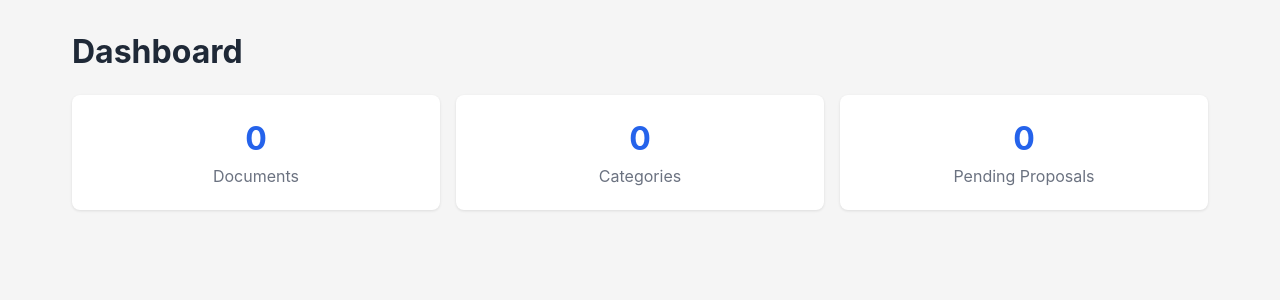
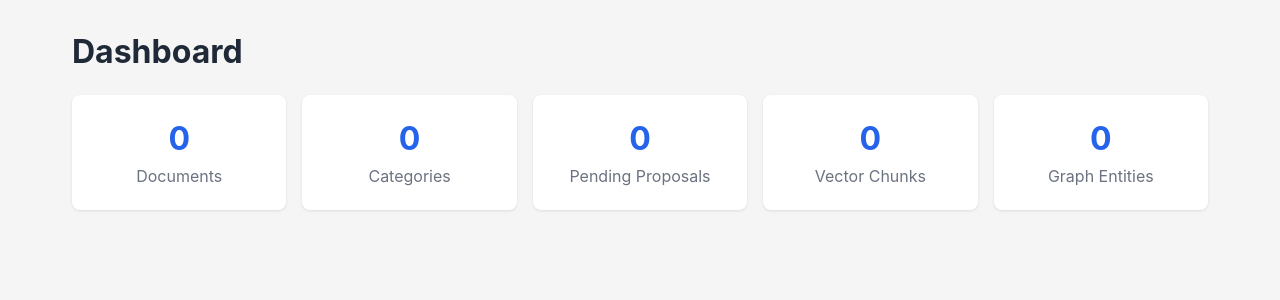
Before and after one commit to mulkeym/sauron, a FastAPI app: page /admin/ in a window 1280 px wide. Shown: the part 56-356 px from the top of the page. Run offline with FastAPI, Linux system fonts and the light colour scheme; data that the repository does not hold is empty; some libraries are stand-ins or nearby versions.

Commit message:
fix: clean up orphaned entities on doc delete + dashboard stats
Document deletion now removes orphaned entities (entities with zero
remaining mentions) after clearing mentions and relationships.

Dashboard now shows 5 stats:
- Documents, Categories, Pending Proposals
- Vector Chunks (from Qdrant)
- Graph Entities (from knowledge graph)

These numbers should always be in sync — if vectors > docs,
something wasn't cleaned up properly.

Co-Authored-By: Claude Opus 4.6 (1M context) <noreply@anthropic.com>

```diff
--- a/src/admin/routes.py
+++ b/src/admin/routes.py
@@ -19,7 +19,24 @@ async def dashboard(request: Request):
     docs = await store.list_documents()
     categories = await store.list_categories()
     proposals = await store.list_proposals(status="pending")
-    return templates.TemplateResponse(request, "dashboard.html", {"doc_count": len(docs), "category_count": len(categories), "pending_proposals": len(proposals)})
+    entities = await store.list_entities(limit=10000)
+
+    # Qdrant stats
+    vector_count = 0
+    try:
+        import httpx
+        from src.config import settings
+        resp = httpx.get(f"http://{settings.qdrant_host}:{settings.qdrant_port}/collections/{settings.qdrant_collection_name}")
+        if resp.status_code == 200:
+            vector_count = resp.json().get("result", {}).get("points_count", 0)
+    except Exception:
+        pass
+
+    return templates.TemplateResponse(request, "dashboard.html", {
+        "doc_count": len(docs), "category_count": len(categories),
+        "pending_proposals": len(proposals), "entity_count": len(entities),
+        "vector_count": vector_count,
+    })
 
 @router.get("/documents", response_class=HTMLResponse)
 async def documents_page(request: Request):
--- a/src/admin/templates/dashboard.html
+++ b/src/admin/templates/dashboard.html
@@ -6,5 +6,7 @@
     <div class="stat-card"><div class="stat-value">{{ doc_count }}</div><div class="stat-label">Documents</div></div>
     <div class="stat-card"><div class="stat-value">{{ category_count }}</div><div class="stat-label">Categories</div></div>
     <div class="stat-card"><div class="stat-value">{{ pending_proposals }}</div><div class="stat-label">Pending Proposals</div></div>
+    <div class="stat-card"><div class="stat-value">{{ vector_count }}</div><div class="stat-label">Vector Chunks</div></div>
+    <div class="stat-card"><div class="stat-value">{{ entity_count }}</div><div class="stat-label">Graph Entities</div></div>
 </div>
 {% endblock %}
--- a/src/db/metadata.py
+++ b/src/db/metadata.py
@@ -174,3 +174,19 @@ class MetadataStore:
             await session.execute(delete(EntityMention).where(EntityMention.doc_id == doc_id))
             await session.execute(delete(Relationship).where(Relationship.doc_id == doc_id))
             await session.commit()
+        # Clean up orphaned entities (no remaining mentions)
+        await self._cleanup_orphaned_entities()
+
+    async def _cleanup_orphaned_entities(self):
+        from sqlalchemy import func
+        async with self.session_factory() as session:
+            # Find entities with zero mentions
+            subq = select(EntityMention.entity_id).distinct()
+            result = await session.execute(
+                select(Entity).where(Entity.id.notin_(subq))
+            )
+            orphans = list(result.scalars().all())
+            if orphans:
+                orphan_ids = [e.id for e in orphans]
+                await session.execute(delete(Entity).where(Entity.id.in_(orphan_ids)))
+                await session.commit()
```
